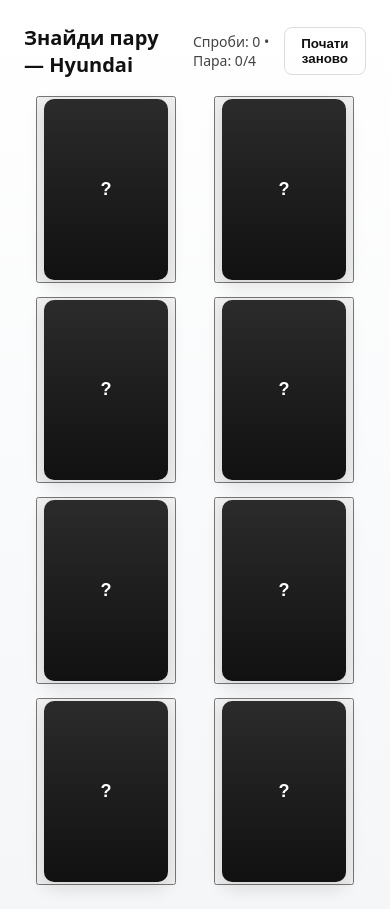
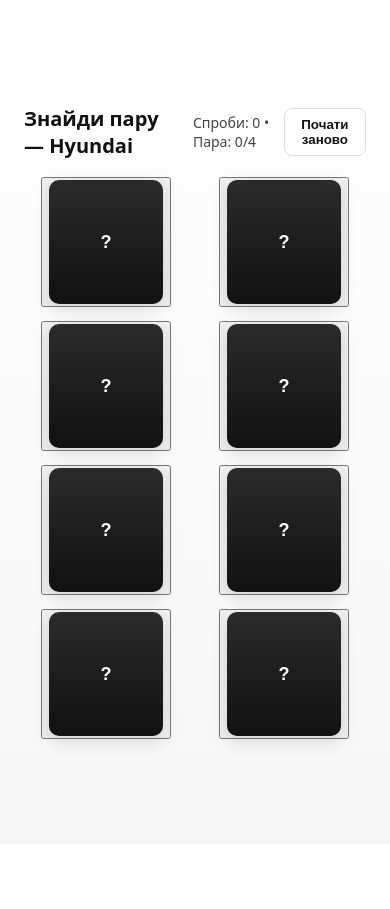
Before and after one commit to khaustovaelvira9-crypto/hyundai-memory-game, a plain HTML site: page index.html in a window 390 px wide. Both pictures are taken after a click on the button "Почати заново". After the commit the page ends 844 px from the top, so only its background shows below. Drawn offline with Linux system fonts and the light colour scheme.

Commit message:
Update index.html

```diff
--- a/index.html
+++ b/index.html
@@ -6,7 +6,7 @@
 <title>Гра — Знайди пару (Hyundai)</title>
 <style>
   :root{
-    --card-size: 120px;
+    --card-size: 140px;
     --gap: 14px;
     --bg: #f4f6f8;
     --accent: #0f6fff;
@@ -56,7 +56,7 @@
   .card{
     width:100%;
     max-width:var(--card-size);
-    aspect-ratio: 3/4;
+    aspect-ratio: 1/1; /* <-- квадратна форма */
     perspective:1000px;
     cursor:pointer;
     position:relative;
@@ -122,7 +122,7 @@
   .stat{background:#f5f7fb;padding:8px 12px;border-radius:8px;font-weight:600}
   @media (max-width:700px){
     .grid{grid-template-columns:repeat(2,1fr);}
-    :root{--card-size:140px}
+    :root{--card-size:130px}
   }
 </style>
 </head>
@@ -158,16 +158,8 @@
 </div>
 
 <script>
-/*
-  Інструкція:
-  - Помістіть цей файл разом із зображеннями в одну папку.
-  - Файли зображень за замовчуванням: 'santafe.jpg', 'staria.jpg', 'tucson.jpg', 'venue.jpg'
-  - Якщо у вас інші шляхи/URL — замініть відповідні рядки в масиві images.
-*/
-
 (function(){
-  // Налаштування
-  const maxAttemptsBeforeFail = 24; // якщо перевищите — покаже "Спробуйте знову"
+  const maxAttemptsBeforeFail = 24;
   const images = [
     {id: 'santafe', src: 'santafe.jpg', label: 'Santa Fe'},
     {id: 'staria', src: 'staria.jpg', label: 'Staria'},
@@ -175,7 +167,6 @@
     {id: 'venue', src: 'venue.jpg', label: 'Venue'}
   ];
 
-  // Подвійний масив -> 8 карт
   let deck = images.concat(images).map((it, idx)=>({
     uid: idx+1,
     id: it.id,
@@ -183,125 +174,92 @@
     label: it.label
   }));
 
-  // Перемішати (Fisher–Yates)
+  let firstCard=null, secondCard=null, lock=false;
+  let attempts=0, pairsFound=0;
+  let startTime=null, timerInterval=null;
+  let gamesWon = parseInt(localStorage.getItem('gamesWon') || '0'); // ✅ лічильник виграних ігор
+
+  const board=document.getElementById('gameBoard');
+  const attemptsEl=document.getElementById('attempts');
+  const pairsFoundEl=document.getElementById('pairsFound');
+  const restartBtn=document.getElementById('restart');
+  const overlay=document.getElementById('overlay');
+  const modalTitle=document.getElementById('modalTitle');
+  const modalMessage=document.getElementById('modalMessage');
+  const finalAttempts=document.getElementById('finalAttempts');
+  const finalTime=document.getElementById('finalTime');
+  const playAgain=document.getElementById('playAgain');
+  const closeModal=document.getElementById('closeModal');
+
   function shuffle(a){
     for(let i=a.length-1;i>0;i--){
-      const j = Math.floor(Math.random()*(i+1));
-      [a[i],a[j]] = [a[j],a[i]];
+      const j=Math.floor(Math.random()*(i+1));
+      [a[i],a[j]]=[a[j],a[i]];
     }
     return a;
   }
 
-  // DOM refs
-  const board = document.getElementById('gameBoard');
-  const attemptsEl = document.getElementById('attempts');
-  const pairsFoundEl = document.getElementById('pairsFound');
-  const restartBtn = document.getElementById('restart');
-  const overlay = document.getElementById('overlay');
-  const modalTitle = document.getElementById('modalTitle');
-  const modalMessage = document.getElementById('modalMessage');
-  const finalAttempts = document.getElementById('finalAttempts');
-  const finalTime = document.getElementById('finalTime');
-  const playAgain = document.getElementById('playAgain');
-  const closeModal = document.getElementById('closeModal');
-
-  let firstCard = null;
-  let secondCard = null;
-  let lock = false;
-  let attempts = 0;
-  let pairsFound = 0;
-  let startTime = null;
-  let timerInterval = null;
-
-  function startTimer(){
-    startTime = Date.now();
-    if(timerInterval) clearInterval(timerInterval);
-    timerInterval = setInterval(()=>{}, 1000);
-  }
-  function getElapsedSeconds(){ return Math.round((Date.now()-startTime)/1000); }
-
   function buildBoard(){
-    board.innerHTML = '';
+    board.innerHTML='';
     shuffle(deck);
     deck.forEach(cardData=>{
-      const card = document.createElement('button');
-      card.className = 'card';
-      card.setAttribute('data-uid', cardData.uid);
-      card.setAttribute('data-id', cardData.id);
-      card.setAttribute('aria-label', 'Картка: ' + cardData.label);
-      card.innerHTML = `
-        <div class="inner" tabindex="-1">
+      const card=document.createElement('button');
+      card.className='card';
+      card.setAttribute('data-id',cardData.id);
+      card.innerHTML=`
+        <div class="inner">
           <div class="face front"><img src="${cardData.src}" alt="${cardData.label}"></div>
           <div class="face back">?</div>
-        </div>
-      `;
-      card.addEventListener('click', onCardClick);
+        </div>`;
+      card.addEventListener('click',onCardClick);
       board.appendChild(card);
     });
-
-    // оновлення UI
-    attempts = 0; pairsFound = 0;
-    attemptsEl.textContent = attempts;
-    pairsFoundEl.textContent = pairsFound;
-    startTimer();
+    attempts=0; pairsFound=0;
+    attemptsEl.textContent=attempts;
+    pairsFoundEl.textContent=pairsFound;
+    startTime=Date.now();
   }
 
+  function flip(card){card.classList.add('flipped');}
+  function unflip(card){card.classList.remove('flipped');}
+
   function onCardClick(e){
-    if (lock) return;
-    const card = e.currentTarget;
-    if (card.classList.contains('flipped')) return;
-
+    if(lock) return;
+    const card=e.currentTarget;
+    if(card.classList.contains('flipped')) return;
     flip(card);
-
-    if (!firstCard){
-      firstCard = card;
-      return;
-    }
-    if (firstCard === card) return;
-    secondCard = card;
-    lock = true;
-
+    if(!firstCard){firstCard=card;return;}
+    if(firstCard===card) return;
+    secondCard=card;
+    lock=true;
     attempts++;
-    attemptsEl.textContent = attempts;
-
-    const id1 = firstCard.getAttribute('data-id');
-    const id2 = secondCard.getAttribute('data-id');
-
-    if (id1 === id2){
-      // знайдено пару
+    attemptsEl.textContent=attempts;
+    const id1=firstCard.dataset.id, id2=secondCard.dataset.id;
+    if(id1===id2){
       setTimeout(()=>{
         firstCard.classList.add('disabled');
         secondCard.classList.add('disabled');
-        firstCard = null; secondCard = null; lock = false;
+        firstCard=null;secondCard=null;lock=false;
         pairsFound++;
-        pairsFoundEl.textContent = pairsFound;
+        pairsFoundEl.textContent=pairsFound;
         checkWinOrFail();
-      }, 600);
-    } else {
-      // невірна пара
+      },600);
+    }else{
       setTimeout(()=>{
-        unflip(firstCard);
-        unflip(secondCard);
-        firstCard = null; secondCard = null; lock = false;
+        unflip(firstCard);unflip(secondCard);
+        firstCard=null;secondCard=null;lock=false;
         checkWinOrFail();
-      }, 900);
+      },900);
     }
   }
 
-  function flip(card){
-    card.classList.add('flipped');
-  }
-  function unflip(card){
-    card.classList.remove('flipped');
-  }
+  function getElapsedSeconds(){return Math.round((Date.now()-startTime)/1000);}
 
   function checkWinOrFail(){
-    if (pairsFound === images.length){
-      // виграш
+    if(pairsFound===images.length){
       clearInterval(timerInterval);
       showOverlay(true);
-    } else if (attempts >= maxAttemptsBeforeFail){
-      // перевищено число спроб
+    } else if(attempts>=maxAttemptsBeforeFail){
       clearInterval(timerInterval);
       showOverlay(false);
     }
@@ -309,58 +267,37 @@
 
   function showOverlay(win){
     overlay.classList.add('show');
-    overlay.setAttribute('aria-hidden','false');
-    if (win){
-      modalTitle.textContent = 'Ви виграли!';
-      modalMessage.textContent = 'Відмінно — ви знайшли всі пари.';
-    } else {
-      modalTitle.textContent = 'Спробуйте знову';
-      modalMessage.textContent = 'Ви вичерпали дозволену кількість спроб.';
+    if(win){
+      gamesWon++;
+      localStorage.setItem('gamesWon',gamesWon);
+      modalTitle.textContent='Ви виграли!';
+      if(gamesWon % 30 === 0){
+        modalMessage.textContent='🎉 Вітаємо! Отримайте приз у адміністратора!';
+      } else {
+        modalMessage.textContent='Відмінно — ви знайшли всі пари.';
+      }
+    }else{
+      modalTitle.textContent='Спробуйте знову';
+      modalMessage.textContent='Ви вичерпали дозволену кількість спроб.';
     }
-    finalAttempts.textContent = attempts;
-    finalTime.textContent = getElapsedSeconds() + 's';
+    finalAttempts.textContent=attempts;
+    finalTime.textContent=getElapsedSeconds()+'s';
   }
 
-  function hideOverlay(){
-    overlay.classList.remove('show');
-    overlay.setAttribute('aria-hidden','true');
+  function hideOverlay(){overlay.classList.remove('show');}
+
+  function restart(){
+    firstCard=null;secondCard=null;lock=false;
+    deck=images.concat(images).map((it,idx)=>({uid:idx+1,id:it.id,src:it.src,label:it.label}));
+    buildBoard();hideOverlay();
   }
 
-  // Перезапуск гри
-  function restart(){
-    // зняти все
-    firstCard = null; secondCard = null; lock = false;
-    deck = images.concat(images).map((it, idx)=>({
-      uid: idx+1,
-      id: it.id,
-      src: it.src,
-      label: it.label
-    }));
-    buildBoard();
-    hideOverlay();
-  }
+  restartBtn.addEventListener('click',restart);
+  playAgain.addEventListener('click',restart);
+  closeModal.addEventListener('click',hideOverlay);
+  overlay.addEventListener('click',(e)=>{if(e.target===overlay)hideOverlay();});
 
-  // Кнопки
-  restartBtn.addEventListener('click', restart);
-  playAgain.addEventListener('click', restart);
-  closeModal.addEventListener('click', hideOverlay);
-  overlay.addEventListener('click', (e)=>{
-    if (e.target === overlay) hideOverlay();
-  });
-
-  // Ініціалізація
   buildBoard();
-
-  // Доступність: клавіатурна навігація — allow flipping карточки Enter/Space
-  board.addEventListener('keydown', (e)=>{
-    const key = e.key;
-    if (key === 'Enter' || key === ' '){
-      const card = e.target.closest('.card');
-      if (card) card.click();
-      e.preventDefault();
-    }
-  });
-
 })();
 </script>
 </body>
```
